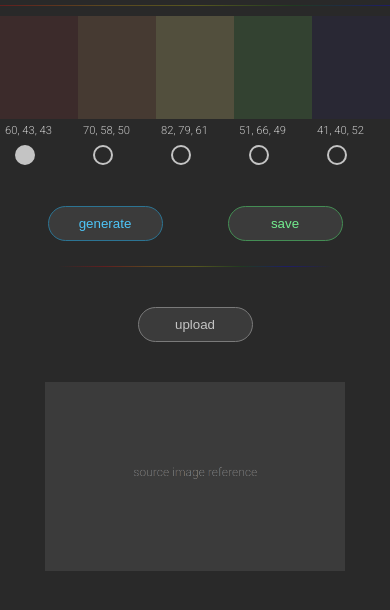
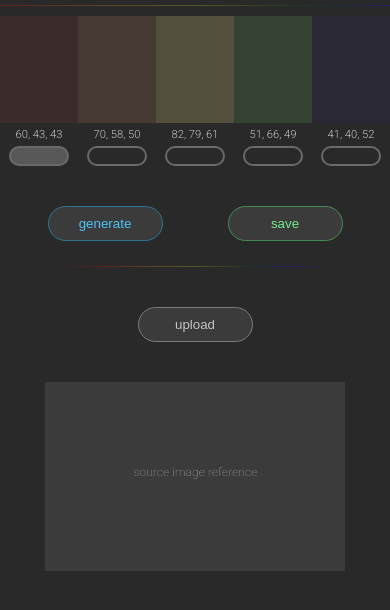
Before and after one commit to brij8/ajax-project, a website: page index.html in a window 390 px wide. Both pictures are taken after a click on the button 25 px from the left and 219 px from the top of the page. Shown: the part 64-674 px from the top of the page. Drawn offline with Linux system fonts and the light colour scheme.

Commit message:
F3, T5-6, all 5 work, scaling/styling fixed, genPalette() works properly! Feature 3 DONE

```diff
--- a/css/styles.css
+++ b/css/styles.css
@@ -142,11 +142,6 @@ footer {
   background-color: rgb(41 40 52);
 }
 
-/* #colorpicker1,
-#colorpicker2,
-#colorpicker3,
-#colorpicker4,
-#colorpicker5,  */
 .col-pick {
   opacity: 0;
   width: 100%;
@@ -156,21 +151,29 @@ footer {
 
 .disabled {
   visibility: hidden;
+  opacity: 0;
+  width: 100%;
+  height: 100%;
+  cursor: pointer;
 }
 
 .enabled {
   visibility: visible;
+  opacity: 0;
+  width: 100%;
+  height: 100%;
+  cursor: pointer;
 }
 
 .tools {
   display: flex;
-  flex-basis: 20%;
+  flex-direction: column;
+  align-items: center;
 }
 
 .codes {
-  margin-top: 10px;
-  margin-left: 10px;
-  color: rgba(196, 196, 196, 1);
+  margin-top: 5px;
+  color: rgb(196, 196, 196);
 }
 
 span {
@@ -182,14 +185,13 @@ span {
 .hold-btn3,
 .hold-btn4,
 .hold-btn5 {
-  width: 20px;
+  width: 60px;
   height: 20px;
-  border: 2px solid rgb(196, 196, 196);
+  border: 2px solid rgb(106, 106, 106);
   background-color: rgb(41 41 41);
   border-radius: 50px;
-  margin-top: 7px;
-  margin-left: 15px;
   cursor: pointer;
+  margin-top: 5px;
 }
 
 .hold-btn1[holding="true"],
@@ -197,7 +199,7 @@ span {
 .hold-btn3[holding="true"],
 .hold-btn4[holding="true"],
 .hold-btn5[holding="true"] {
-  background-color: rgb(196, 196, 196);
+  background-color: rgb(88, 88, 88);
 }
 
 .gen-save-btns {
@@ -387,7 +389,9 @@ span {
   }
 
   .tools {
-    display: block;
+    display: flex;
+    flex-direction: column;
+    align-items: center;
   }
 
   .generate {
@@ -402,8 +406,8 @@ span {
   }
 
   .codes {
-    margin-top: 10px;
-    margin-left: 5px;
+    margin-top: 5px;
+    color: rgba(196, 196, 196, 1);
   }
 
   span {
--- a/index.html
+++ b/index.html
@@ -45,7 +45,7 @@
           </div>
           <div class="tools">
             <span class="codes code1">60, 43, 43</span>
-            <button type="button" class="hold-btn1" />
+            <button type="button" class="hold-btn1 hold-button" />
           </div>
         </div>
 
@@ -55,7 +55,7 @@
           </div>
           <div class="tools">
             <span class="codes code2">70, 58, 50</span>
-            <button type="button" class="hold-btn2" />
+            <button type="button" class="hold-btn2 hold-button" />
           </div>
         </div>
 
@@ -65,7 +65,7 @@
           </div>
           <div class="tools">
             <span class="codes code3">82, 79, 61</span>
-            <button type="button" class="hold-btn3" />
+            <button type="button" class="hold-btn3 hold-button" />
           </div>
         </div>
 
@@ -75,7 +75,7 @@
           </div>
           <div class="tools">
             <span class="codes code4">51, 66, 49</span>
-            <button type="button" class="hold-btn4" />
+            <button type="button" class="hold-btn4 hold-button" />
           </div>
         </div>
 
@@ -85,7 +85,7 @@
           </div>
           <div class="tools">
             <span class="codes code5">41, 40, 52</span>
-            <button type="button" class="hold-btn5" />
+            <button type="button" class="hold-btn5 hold-button" />
           </div>
         </div>
 
--- a/js/main.js
+++ b/js/main.js
@@ -51,66 +51,32 @@ var $colorpicker3 = document.getElementById('colorpicker3');
 var $colorpicker4 = document.getElementById('colorpicker4');
 var $colorpicker5 = document.getElementById('colorpicker5');
 
-// grab wrappers
-// var $swatch1 = document.querySelector('.color1');
-// var $swatch2 = document.querySelector('.color2');
-// var $swatch3 = document.querySelector('.color3');
-// var $swatch4 = document.querySelector('.color4');
-// var $swatch5 = document.querySelector('.color5');
-
-// grab code spans
-// var $code1 = document.querySelector('.code1');
-// var $code2 = document.querySelector('.code2');
-// var $code3 = document.querySelector('.code3');
-// var $code4 = document.querySelector('.code4');
-// var $code5 = document.querySelector('.code5');
-// // var $codes = document.querySelector('.codes');
-
+// listen for input on each picker element
 $colorpicker1.addEventListener('input', setColor);
 $colorpicker2.addEventListener('input', setColor);
 $colorpicker3.addEventListener('input', setColor);
 $colorpicker4.addEventListener('input', setColor);
 $colorpicker5.addEventListener('input', setColor);
 
-function setColor(event) {
-  // set parent bg color = etv
-  this.parentElement.style.backgroundColor = event.target.value;
-}
-
-// picker.oninput (open and then when selecting a color from picker)
-// picker event value assigned to wrapper background
-
-// $colorpicker.oninput = function () {
-//   $swatch1.style.backgroundColor = event.target.value;
-// };
-
-// picker.onchange (when clicking away/closing picker)
-// assign the color-code to the 'codes' span
-
+// listen for change (when clicking away/closing picker) on each picker element
 $colorpicker1.addEventListener('change', setCode);
 $colorpicker2.addEventListener('change', setCode);
 $colorpicker3.addEventListener('change', setCode);
 $colorpicker4.addEventListener('change', setCode);
 $colorpicker5.addEventListener('change', setCode);
 
-// tries to grab the parents siblings first child (a span) to change text. fails. gonna change after moving html around for palette (colors & tools)
+// on input, set .color# bg color to input color value
+function setColor(event) {
+  this.parentElement.style.backgroundColor = event.target.value;
+}
+
+// on change/close, assign the color-code to the 'codes' span
 function setCode(event) {
   this.parentElement.nextSibling.nextSibling.childNodes[1].textContent =
   this.parentElement.style.backgroundColor.slice(4, this.parentElement.style.backgroundColor.length - 1);
 }
 
-// $colorpicker.onchange = function () {
-//   $codes.textContent = $swatch1.style.backgroundColor.slice(4, $swatch1.style.backgroundColor.length - 1);
-// };
-
-// ***** hold buttons; toggles: *****
-// off = darkgrey, holding="false"
-// on = ltgrey, holding="true" + disable colorpicker for swatch (hide <input type="color">)
-
-// var $hold = document.querySelectorAll('.hold-btn');
-// $hold.forEach(item => {
-//   addEventListener('click', holdBtnToggle);
-// });
+// ***** hold button toggles: *****
 
 var $hold1 = document.querySelector('.hold-btn1');
 var $hold2 = document.querySelector('.hold-btn2');
@@ -127,15 +93,15 @@ $hold5.addEventListener('click', holdBtnToggle);
 function holdBtnToggle(event) {
   if (this.getAttribute('holding') === 'true') {
     this.setAttribute('holding', false);
-    this.$colorpicker.className = 'enabled';
+    this.parentElement.previousSibling.previousSibling.childNodes[1].className = 'enabled';
   } else {
     this.setAttribute('holding', true);
-    this.$colorpicker.className = 'disabled';
+    this.parentElement.previousSibling.previousSibling.childNodes[1].className = 'disabled';
   }
 }
 
 // ***** generate button: on click, generate a fresh palette *****
-//
+
 // listen for click, call genPalette
 var $gen = document.querySelector('.generate');
 $gen.addEventListener('click', genPalette);
@@ -149,7 +115,7 @@ function genPalette(event) {
   };
 
   // grab all the hold buttons and loop through them
-  var $heldColors = document.querySelectorAll('.hold-btn');
+  var $heldColors = document.querySelectorAll('.hold-button');
   for (let i = 0; i < $heldColors.length; i++) {
     // if held is selected, get bg color & assign to variable (is a string of numbers)
     if ($heldColors[i].getAttribute('holding') === 'true') {
```
